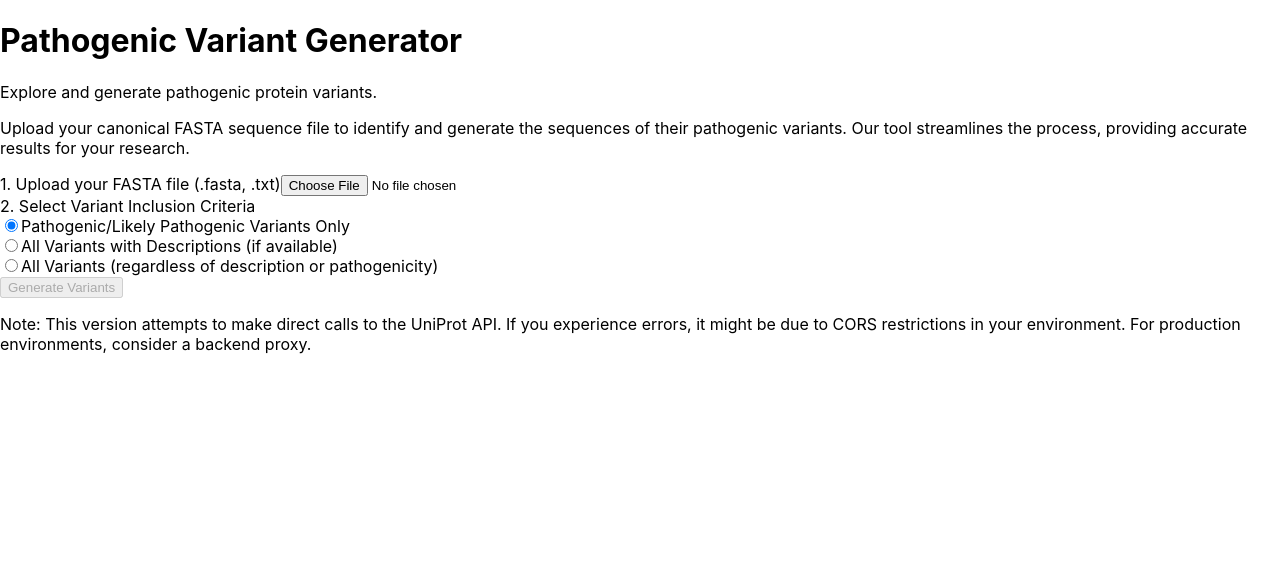
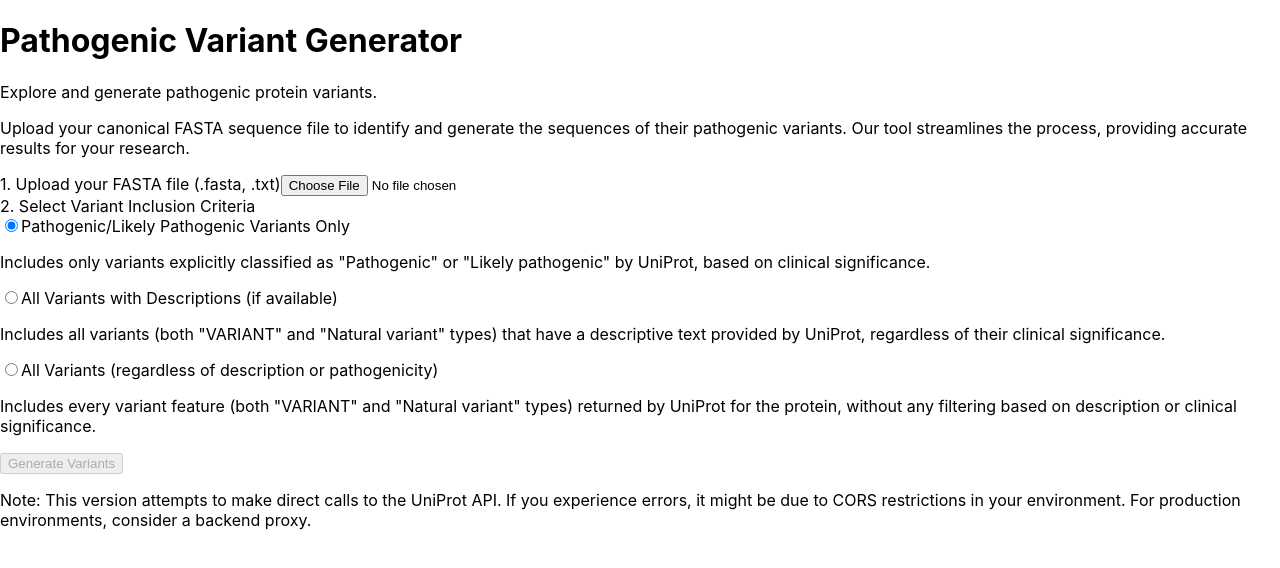
Before and after one commit to Carlos-Fuentes-UCO/patho-variants-app, a React (Create React App) app: page / in a window 1280 px wide. Shown: the top 568 px of the page. Built offline with nearby package versions, Linux system fonts and the light colour scheme.

Commit message:
feat: Add explanations for variant inclusion criteria options

```diff
--- a/src/App.js
+++ b/src/App.js
@@ -419,6 +419,11 @@ function App() {
                                 Pathogenic/Likely Pathogenic Variants Only
                             </label>
                         </div>
+                        {/* Explanation for Pathogenic/Likely Pathogenic Variants Only */}
+                        <p className="ml-8 text-sm text-gray-500 -mt-2">
+                            Includes only variants explicitly classified as "Pathogenic" or "Likely pathogenic" by UniProt, based on clinical significance.
+                        </p>
+
                         <div className="flex items-center">
                             <input
                                 type="radio"
@@ -433,6 +438,11 @@ function App() {
                                 All Variants with Descriptions (if available)
                             </label>
                         </div>
+                        {/* Explanation for All Variants with Descriptions */}
+                        <p className="ml-8 text-sm text-gray-500 -mt-2">
+                            Includes all variants (both "VARIANT" and "Natural variant" types) that have a descriptive text provided by UniProt, regardless of their clinical significance.
+                        </p>
+
                         <div className="flex items-center">
                             <input
                                 type="radio"
@@ -447,6 +457,10 @@ function App() {
                                 All Variants (regardless of description or pathogenicity)
                             </label>
                         </div>
+                        {/* Explanation for All Variants */}
+                        <p className="ml-8 text-sm text-gray-500 -mt-2">
+                            Includes every variant feature (both "VARIANT" and "Natural variant" types) returned by UniProt for the protein, without any filtering based on description or clinical significance.
+                        </p>
                     </div>
                 </div>
 
```
